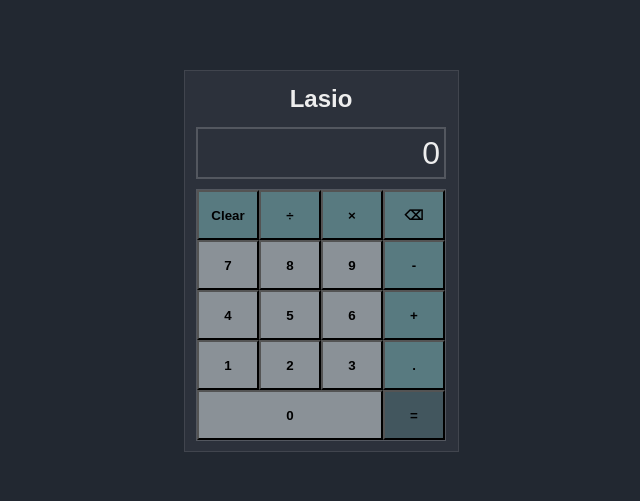
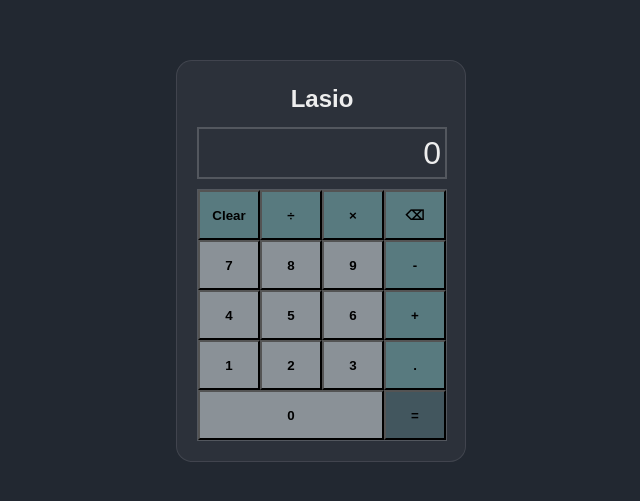
Before and after one commit to jlescarlan11/calculator, a plain HTML site: page index.html in a window 1280 px wide. Shown: the part 139-640 px from the top of the page, without its empty margins (319-959 px from the left). Drawn offline with Linux system fonts and the light colour scheme.

Commit message:
edit some design stuff

```diff
--- a/style.css
+++ b/style.css
@@ -14,12 +14,13 @@ body {
 }
 
 .calculator {
-  width: 275px;
-  padding: 10px;
+  width: 290px;
+  padding: 20px;
   margin: 0 auto;
   color: rgb(238, 238, 238);
   background-color: rgba(49, 54, 63, 0.7);
   border: 1px solid rgba(238, 238, 238, 0.1);
+  border-radius: 16px;
   align-content: center;
 }
 
```
